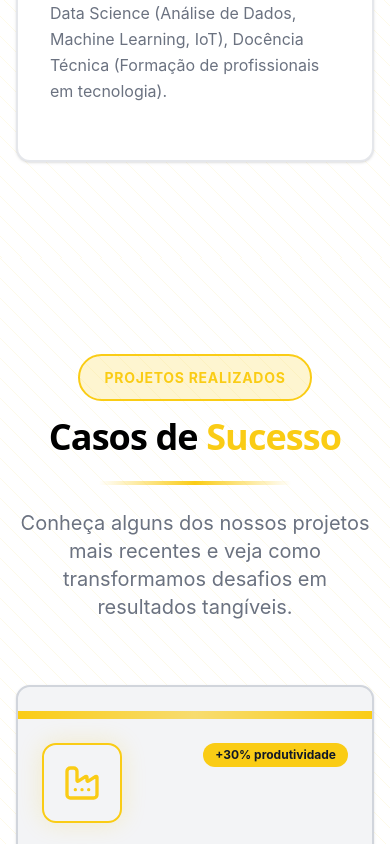
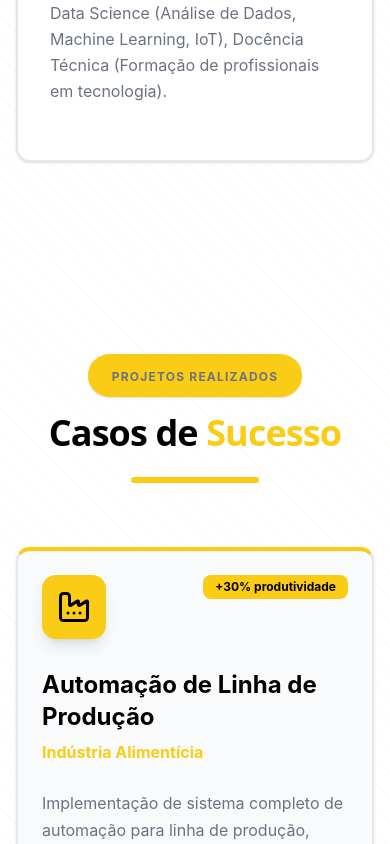
Before and after one commit to ruitobias-eng/portfolio-website, a React (Vite) app: page / in a window 390 px wide. Shown: the part 6451-7295 px from the top of the page. Built offline with nearby package versions, Linux system fonts and the light colour scheme.

Commit message:
fix: resolve tema

```diff
--- a/src/components/Contact.jsx
+++ b/src/components/Contact.jsx
@@ -19,35 +19,37 @@ export default function Contact() {
   const colorsByTheme = {
     light: {
       bgSection: 'bg-gradient-to-b from-gray-50 to-white',
-      textMain: 'text-gray-900',
-      textSecondary: 'text-gray-600',
+      textMain: '#000000',
+      textSecondary: '#374151',
       cardBg: 'bg-white',
       cardBorder: 'border-gray-200',
       accent: '#FACC15',
-      accentText: 'text-yellow-600',
+      accentText: '#FACC15',
       accentBg: 'bg-yellow-500/10',
       inputBg: 'bg-white',
       inputBorder: 'border-gray-300',
-      inputText: 'text-gray-900',
+      inputText: '#000000',
+      labelColor: 'text-gray-700',
       placeholder: 'placeholder:text-gray-400',
-      glow: 'bg-yellow-400/20 blur-3xl',
-      shadow: 'shadow-yellow-400/30'
+      glow: 'bg-yellow-400/10 blur-3xl',
+      shadow: 'shadow-yellow-400/20'
     },
     dark: {
       bgSection: 'bg-black',
-      textMain: 'text-white',
-      textSecondary: 'text-gray-300',
+      textMain: '#FFFFFF',
+      textSecondary: '#D1D5DB',
       cardBg: 'bg-zinc-900',
       cardBorder: 'border-zinc-800',
       accent: '#FACC15',
-      accentText: 'text-yellow-400',
+      accentText: '#FDE047',
       accentBg: 'bg-yellow-400/20',
       inputBg: 'bg-black',
       inputBorder: 'border-zinc-700',
-      inputText: 'text-white',
+      inputText: '#FFFFFF',
+      labelColor: 'text-zinc-300',
       placeholder: 'placeholder:text-gray-500',
-      glow: 'bg-yellow-400/20 blur-3xl',
-      shadow: 'shadow-yellow-500/30'
+      glow: 'bg-yellow-500/10 blur-3xl',
+      shadow: 'shadow-yellow-500/20'
     }
   };
 
@@ -82,18 +84,18 @@ export default function Contact() {
           className="text-center mb-16"
         >
           <div className="inline-block mb-4">
-            <div className={`px-6 py-2 border-2 rounded-full ${colors.accentBg} border-yellow-400`}>
-              <span className={`font-bold text-sm tracking-wider ${colors.accentText}`}>
+            <div className={`px-6 py-2 border-2 rounded-full ${colors.accentBg} border-yellow-400/50`}>
+              <span className="font-bold text-sm tracking-wider" style={{ color: colors.accentText }}>
                 {t.contact.badge}
               </span>
             </div>
           </div>
           <h2 className="text-4xl md:text-6xl font-bold mb-6">
-            <span className={colors.textMain}>{t.contact.title} </span>
-            <span className={colors.accentText}>{t.contact.titleHighlight}</span>
+            <span style={{ color: colors.textMain }}>{t.contact.title} </span>
+            <span style={{ color: colors.accent }}>{t.contact.titleHighlight}</span>
           </h2>
-          <div className={`h-1 w-48 mx-auto bg-gradient-to-r from-transparent via-yellow-400 to-transparent mb-6`} />
-          <p className={`text-xl max-w-3xl mx-auto ${colors.textSecondary}`}>
+          <div className="h-1.5 w-48 mx-auto bg-gradient-to-r from-transparent via-yellow-400 to-transparent mb-6 rounded-full" />
+          <p className={`text-xl max-w-3xl mx-auto leading-relaxed`} style={{ color: colors.textSecondary }}>
             {t.contact.description}
           </p>
         </motion.div>
@@ -107,19 +109,20 @@ export default function Contact() {
               whileInView={{ opacity: 1, y: 0 }}
               transition={{ duration: 0.5, delay: index * 0.1 }}
               viewport={{ once: true }}
+              whileHover={{ y: -5 }}
             >
               <Card className={`border-2 h-full group transition-all duration-300 ${colors.cardBg} ${colors.cardBorder}`}>
-                <CardContent className="p-6 text-center relative">
-                  {/* Glow atrás do ícone */}
-                  <div className={`absolute inset-0 -z-10 ${colors.glow} rounded-3xl scale-95`} />
+                <CardContent className="p-8 text-center relative">
+                  <div className={`absolute inset-0 -z-10 ${colors.glow} rounded-3xl scale-95 opacity-0 group-hover:opacity-100 transition-opacity`} />
 
-                  <div className="relative inline-block mb-4">
-                    <div className={`w-16 h-16 rounded-xl flex items-center justify-center shadow-lg relative z-10 ${colors.accentBg} ${colors.inputText} ${colors.shadow}`}>
+                  <div className="relative inline-block mb-6">
+                    <div className={`w-16 h-16 rounded-2xl flex items-center justify-center shadow-lg relative z-10 transition-transform group-hover:scale-110`}
+                         style={{ backgroundColor: colors.accent, color: '#000000' }}>
                       <info.icon className="w-8 h-8" />
                     </div>
                   </div>
-                  <h3 className={`text-lg font-semibold mb-2 ${colors.textMain}`}>{info.title}</h3>
-                  <p className={colors.textSecondary}>{info.value}</p>
+                  <h3 className="text-xl font-bold mb-3" style={{ color: colors.textMain }}>{info.title}</h3>
+                  <p className="font-medium" style={{ color: colors.textSecondary }}>{info.value}</p>
                 </CardContent>
               </Card>
             </motion.div>
@@ -134,30 +137,36 @@ export default function Contact() {
           viewport={{ once: true }}
         >
           <div className="relative">
-            {/* Glow atrás do card */}
             <div className={`absolute inset-0 -z-10 ${colors.glow} rounded-3xl scale-95`} />
 
-            <Card className={`border-2 ${colors.cardBg} ${colors.cardBorder}`}>
-              {/* Barra superior do Card */}
-              <div className="h-2" style={{ background: `linear-gradient(to right, ${colors.accent}, ${colors.accent}99, ${colors.accent})` }} />
+            <Card className={`border-2 overflow-hidden ${colors.cardBg} ${colors.cardBorder} shadow-2xl`}>
+              <div className="h-2 w-full" style={{ backgroundColor: colors.accent }} />
 
-              <CardHeader>
-                <CardTitle className={`text-3xl font-bold ${colors.textMain}`}>
-                  {t.contact.form.title} <span className={colors.accentText}>{t.contact.form.titleHighlight}</span>
+              <CardHeader className="pt-8 px-8">
+                <CardTitle className="text-3xl font-extrabold" style={{ color: colors.textMain }}>
+                  {t.contact.form.title} <span style={{ color: colors.accent }}>{t.contact.form.titleHighlight}</span>
                 </CardTitle>
-                <p className={colors.textSecondary}>{t.contact.form.subtitle}</p>
+                <p className="font-medium" style={{ color: colors.textSecondary }}>{t.contact.form.subtitle}</p>
               </CardHeader>
-              <CardContent>
+
+              <CardContent className="p-8">
                 {state.succeeded ? (
-                  <div className={`p-4 border-2 rounded-lg text-center ${colors.accentBg} ${colors.accentText}`}>
-                    <p className="font-medium">{t.contact.form.success}</p>
-                  </div>
+                  <motion.div
+                    initial={{ opacity: 0, scale: 0.9 }}
+                    animate={{ opacity: 1, scale: 1 }}
+                    className={`p-8 border-2 rounded-xl text-center ${colors.accentBg}`}
+                    style={{ borderColor: colors.accent }}
+                  >
+                    <p className="text-xl font-bold" style={{ color: colors.textMain }}>{t.contact.form.success}</p>
+                  </motion.div>
                 ) : (
                   <form onSubmit={handleSubmit} className="space-y-6">
                     <div className="grid md:grid-cols-2 gap-6">
-                      {['name', 'email'].map((field, idx) => (
-                        <div key={idx} className="space-y-2">
-                          <Label htmlFor={field}>{t.contact.form[field]}</Label>
+                      {['name', 'email'].map((field) => (
+                        <div key={field} className="space-y-2">
+                          <Label htmlFor={field} className={`font-bold uppercase text-xs tracking-widest ${colors.labelColor}`}>
+                            {t.contact.form[field]}
+                          </Label>
                           <Input
                             id={field}
                             type={field === 'email' ? 'email' : 'text'}
@@ -166,7 +175,8 @@ export default function Contact() {
                             value={formData[field]}
                             onChange={(e) => setFormData({ ...formData, [field]: e.target.value })}
                             required
-                            className={`border-2 focus:border-yellow-400 focus:ring-2 focus:ring-yellow-400/50 ${colors.inputBg} ${colors.inputBorder} ${colors.inputText} ${colors.placeholder}`}
+                            className={`h-12 border-2 transition-all focus:ring-2 focus:ring-yellow-400/20 ${colors.inputBg} ${colors.inputBorder} ${colors.placeholder}`}
+                            style={{ color: colors.inputText, borderColor: theme === 'dark' ? '#27272a' : '#e4e4e7' }}
                           />
                           {field === 'email' && <ValidationError prefix="Email" field="email" errors={state.errors} />}
                         </div>
@@ -174,7 +184,9 @@ export default function Contact() {
                     </div>
 
                     <div className="space-y-2">
-                      <Label htmlFor="subject">{t.contact.form.subject}</Label>
+                      <Label htmlFor="subject" className={`font-bold uppercase text-xs tracking-widest ${colors.labelColor}`}>
+                        {t.contact.form.subject}
+                      </Label>
                       <Input
                         id="subject"
                         name="subject"
@@ -182,21 +194,25 @@ export default function Contact() {
                         value={formData.subject}
                         onChange={(e) => setFormData({ ...formData, subject: e.target.value })}
                         required
-                        className={`border-2 focus:border-yellow-400 focus:ring-2 focus:ring-yellow-400/50 ${colors.inputBg} ${colors.inputBorder} ${colors.inputText} ${colors.placeholder}`}
+                        className={`h-12 border-2 transition-all focus:ring-2 focus:ring-yellow-400/20 ${colors.inputBg} ${colors.inputBorder} ${colors.placeholder}`}
+                        style={{ color: colors.inputText, borderColor: theme === 'dark' ? '#27272a' : '#e4e4e7' }}
                       />
                     </div>
 
                     <div className="space-y-2">
-                      <Label htmlFor="message">{t.contact.form.message}</Label>
+                      <Label htmlFor="message" className={`font-bold uppercase text-xs tracking-widest ${colors.labelColor}`}>
+                        {t.contact.form.message}
+                      </Label>
                       <Textarea
                         id="message"
                         name="message"
                         placeholder={t.contact.form.messagePlaceholder}
-                        rows={6}
+                        rows={5}
                         value={formData.message}
                         onChange={(e) => setFormData({ ...formData, message: e.target.value })}
                         required
-                        className={`border-2 focus:border-yellow-400 focus:ring-2 focus:ring-yellow-400/50 ${colors.inputBg} ${colors.inputBorder} ${colors.inputText} ${colors.placeholder}`}
+                        className={`border-2 transition-all focus:ring-2 focus:ring-yellow-400/20 resize-none ${colors.inputBg} ${colors.inputBorder} ${colors.placeholder}`}
+                        style={{ color: colors.inputText, borderColor: theme === 'dark' ? '#27272a' : '#e4e4e7' }}
                       />
                       <ValidationError prefix="Message" field="message" errors={state.errors} />
                     </div>
@@ -204,10 +220,11 @@ export default function Contact() {
                     <Button
                       type="submit"
                       disabled={state.submitting}
-                      className={`w-full font-bold text-lg py-6 shadow-lg transition-all duration-300 hover:bg-yellow-400/90 active:scale-95 ${colors.accentBg} ${colors.inputText} ${colors.shadow}`}
+                      style={{ backgroundColor: colors.accent, color: '#000000' }}
+                      className={`w-full font-black text-lg py-7 shadow-xl transition-all duration-300 hover:brightness-110 active:scale-[0.98] uppercase tracking-widest ${colors.shadow}`}
                     >
                       {state.submitting ? t.contact.form.submitting : t.contact.form.submit}
-                      <Send className="ml-2 w-5 h-5" />
+                      <Send className="ml-3 w-5 h-5" />
                     </Button>
                   </form>
                 )}
--- a/src/components/Projects.jsx
+++ b/src/components/Projects.jsx
@@ -10,73 +10,61 @@ export default function Projects() {
   const { t } = useLanguage();
   const { theme } = useTheme();
 
-  // 🎨 Paletas de cores por tema (destaque amarelo no tema claro)
   const colorsByTheme = {
   light: {
-      accent: "#FACC15",         // amarelo para destaque
-      accentText: "text-yellow-600",
+    accent: "#FACC15",
     bgSection: "bg-white",
-      bgCard: "bg-gray-100",
-      borderCard: "border-gray-300",
+    bgCard: "bg-gray-50",
+    borderCard: "border-gray-200",
     textMain: "#000000",
-      textSecondary: "text-gray-600",
-      glow: "bg-yellow-400/20 blur-3xl",
+    textSecondary: "text-gray-700",
   },
   dark: {
-      accent: "#FACC15",         // amarelo para destaque
-      accentText: "text-yellow-400",
-      bgSection: "bg-gradient-to-b from-black via-zinc-900 to-black",
+    accent: "#FACC15",
+    bgSection: "bg-black",
     bgCard: "bg-zinc-900",
     borderCard: "border-zinc-800",
-      textMain: "text-white",
-      textSecondary: "text-gray-300",
-      glow: "bg-yellow-400/20 blur-3xl",
+    // Alteramos para Hexadecimal puro para evitar conflitos de herança do Tailwind
+    textMain: "#FFFFFF",        // Branco puro para títulos
+    textSecondary: "#D1D5DB",   // Equivalente ao gray-300, mas fixo em Hex
+    accentText: "#FDE047",      // Um amarelo levemente mais claro (yellow-300) para realces no dark
   },
 };
 
   const colors = colorsByTheme[theme] || colorsByTheme.light;
+  const projectIcons = [Factory, Droplet, Building2];
 
-  const projectIcons = [Factory, Droplet, Building2];
   const projectTags = [
-    ["CLPs", "SCADA", "Sensores"],
-    ["SDCD", "Otimização", "Monitoramento"],
+    ["CLPs", "SCADA", "Indústria 4.0"],
+    ["SDCD", "Otimização", "Sistemas"],
     ["BMS", "IoT", "Eficiência"],
   ];
 
   return (
-    <section
-      id="projetos"
-      className={`py-24 relative overflow-hidden transition-colors duration-500 ${colors.bgSection}`}
-    >
-      {/* 🔳 Background Pattern */}
-      <div className="absolute inset-0 opacity-10">
+    <section id="projetos" className={`py-24 relative overflow-hidden ${colors.bgSection}`}>
+      {/* Background Pattern Ajustado */}
+      <div className="absolute inset-0 opacity-[0.12]">
         <div
           className="absolute inset-0"
           style={{
             backgroundImage: `linear-gradient(45deg, transparent 48%, ${colors.accent} 49%, ${colors.accent} 51%, transparent 52%)`,
-            backgroundSize: "20px 20px",
+            backgroundSize: "25px 25px",
           }}
         />
       </div>
 
-      <div className="max-w-7xl mx-auto px-4 sm:px-6 lg:px-8 relative">
-        {/* Cabeçalho */}
+      <div className="max-w-7xl mx-auto px-4 relative">
         <motion.div
           initial={{ opacity: 0, y: 30 }}
           whileInView={{ opacity: 1, y: 0 }}
-          transition={{ duration: 0.8 }}
-          viewport={{ once: true }}
           className="text-center mb-16"
         >
           <div className="inline-block mb-4">
             <div
-              className="px-6 py-2 border-2 rounded-full bg-opacity-20"
-              style={{
-                backgroundColor: `${colors.accent}33`,
-                borderColor: colors.accent,
-              }}
+              className="px-6 py-2 rounded-full shadow-sm"
+              style={{ backgroundColor: colors.accent, color: "#000000" }}
             >
-              <span className="font-bold text-sm tracking-wider" style={{ color: colors.accent }}>
+              <span className="font-bold text-xs uppercase tracking-widest">
                 {t.projects.badge}
               </span>
             </div>
@@ -87,81 +75,43 @@ export default function Projects() {
             <span style={{ color: colors.accent }}>{t.projects.titleHighlight}</span>
           </h2>
 
-          <div
-            className="h-1 w-48 mx-auto mb-6"
-            style={{ background: `linear-gradient(to right, transparent, ${colors.accent}, transparent)` }}
-          />
-
-          <p className="text-xl max-w-3xl mx-auto" style={{ color: colors.textSecondary }}>
-            {t.projects.description}
-          </p>
+          <div className="h-1.5 w-32 mx-auto mb-8 rounded-full" style={{ backgroundColor: colors.accent }} />
         </motion.div>
 
-        {/* Cards */}
         <div className="grid md:grid-cols-2 lg:grid-cols-3 gap-8">
           {t.projects.items?.map((project, index) => {
             const Icon = projectIcons[index];
             return (
-              <motion.div
-                key={index}
-                initial={{ opacity: 0, y: 30 }}
-                whileInView={{ opacity: 1, y: 0 }}
-                transition={{ duration: 0.5, delay: index * 0.1 }}
-                viewport={{ once: true }}
-              >
-                <Card
-                  className={`h-full group cursor-pointer overflow-hidden transition-all duration-300 border-2 ${colors.bgCard} ${colors.borderCard}`}
-                >
-                  {/* Barra superior */}
-                  <div
-                    className="h-2"
-                    style={{
-                      background: `linear-gradient(to right, ${colors.accent}, ${colors.accent}99, ${colors.accent})`,
-                    }}
-                  />
-
+              <motion.div key={index} whileHover={{ y: -10 }}>
+                <Card className={`h-full border-2 border-t-4 ${colors.bgCard} ${colors.borderCard}`} style={{ borderTopColor: colors.accent }}>
                   <CardHeader>
-                    <div className="relative mb-4">
-                      <div
-                        className="w-20 h-20 rounded-xl flex items-center justify-center transition-all duration-300 shadow-lg"
-                        style={{
-                          border: `2px solid ${colors.accent}`,
-                          backgroundColor: colors.bgCard,
-                          boxShadow: `0 0 25px ${colors.accent}33`,
-                        }}
-                      >
-                        <Icon
-                          className="w-10 h-10 transition-colors group-hover:brightness-110"
-                          style={{ color: colors.accent }}
-                        />
+                    <div className="flex justify-between items-start mb-6">
+                      <div className="w-16 h-16 rounded-xl flex items-center justify-center shadow-lg" style={{ backgroundColor: colors.accent, color: "#000000" }}>
+                        <Icon className="w-9 h-9" />
                       </div>
-                      <div
-                        className="absolute top-0 right-0 px-3 py-1 font-bold text-xs rounded-full"
-                        style={{ backgroundColor: colors.accent, color: colors.bgCard }}
-                      >
+                      <Badge className="px-3 py-1 font-bold border-none" style={{ backgroundColor: colors.accent, color: "#000000" }}>
                         {project.result}
+                      </Badge>
                     </div>
-                    </div>
-
-                    <CardTitle style={{ color: colors.textMain }}>{project.title}</CardTitle>
-                    <p style={{ color: colors.accent, fontWeight: 600 }}>{project.client}</p>
+                    <CardTitle className="text-2xl font-bold" style={{ color: colors.textMain }}>{project.title}</CardTitle>
+                    <p className="font-bold" style={{ color: colors.accent }}>{project.client}</p>
                   </CardHeader>
 
                   <CardContent>
-                    <p style={{ color: colors.textSecondary }}>{project.description}</p>
-                    <div className="flex flex-wrap gap-2 mt-2">
+                    <p className="mb-6" style={{ color: colors.textSecondary }}>{project.description}</p>
+                    <div className="flex flex-wrap gap-2">
                       {projectTags[index]?.map((tag, idx) => (
-                        <Badge
+                        <span
                           key={idx}
-                          className="text-xs font-semibold transition-all duration-300"
+                          className="px-2 py-1 text-[10px] font-black uppercase border-2 rounded"
                           style={{
-                            backgroundColor: `${colors.accent}1A`,
-                            border: `1px solid ${colors.accent}4D`,
-                            color: colors.accent,
+                            borderColor: colors.accent,
+                            color: theme === 'light' ? '#856404' : colors.accent,
+                            backgroundColor: theme === 'light' ? `${colors.accent}15` : 'transparent'
                           }}
                         >
                           {tag}
-                        </Badge>
+                        </span>
                       ))}
                     </div>
                   </CardContent>
--- a/src/components/Services.jsx
+++ b/src/components/Services.jsx
@@ -17,25 +17,25 @@ export default function Services() {
     'https://qtrypzzcjebvfcihiynt.supabase.co/storage/v1/object/public/base44-prod/public/68e02bfb1dd3ddcbb6543743/92f3583e8_delivery.png'
   ];
 
-  // 🎨 Cores por tema (mesmo padrão Contact/Team)
+ // 🎨 Cores por tema (Otimizadas para contraste máximo)
   const colorsByTheme = {
     light: {
-      primary: '#FACC15',       // destaque amarelo
+      primary: '#FACC15',
       bgSection: 'bg-white',
       bgCard: 'bg-gray-100',
-      borderCard: 'border-gray-300',
+      borderCard: 'border-gray-200',
       textMain: '#000000',
-      textSecondary: 'text-gray-600',
-      accentText: 'text-yellow-600',
+      textSecondary: 'text-gray-700',
+      accentText: 'text-[#FACC15]',
     },
     dark: {
       primary: '#FACC15',
       bgSection: 'bg-black',
       bgCard: 'bg-zinc-900',
       borderCard: 'border-zinc-800',
-      textMain: 'text-white',
-      textSecondary: 'text-gray-300',
-      accentText: 'text-yellow-400',
+      textMain: '#FFFFFF',
+      textSecondary: '#D1D5DB',
+      accentText: '#FDE047',
     },
   };
 
--- a/src/components/Team.jsx
+++ b/src/components/Team.jsx
@@ -8,27 +8,27 @@ export default function Team() {
   const { t } = useLanguage();
   const { theme } = useTheme();
 
-  // 🎨 Paletas de cores por tema (mesmo padrão do Contact.jsx)
+  // 🎨 Paletas de cores por tema (Otimizadas para legibilidade técnica)
   const colorsByTheme = {
     light: {
-      primary: "#FACC15",       // destaque amarelo
+      primary: "#FACC15",
       bgSection: "bg-white",
       bgCard: "bg-gray-100",
-      borderCard: "border-gray-300",
-      textMain: "#000000",
-      textSecondary: "text-gray-600",
-      accentText: "text-yellow-600",
-      glow: "bg-yellow-400/20 blur-3xl",
+      borderCard: "border-gray-200", // Mais suave para um look clean
+      textMain: "#000000",       // Preto puro para contraste máximo
+      textSecondary: "text-gray-700",
+      accentText: "text-[#FACC15]",  // Hex puro para evitar o tom laranja
+      glow: "bg-yellow-400/10 blur-3xl",
     },
     dark: {
-      primary: "#FACC15",       // destaque amarelo
-      bgSection: "bg-gradient-to-b from-black via-zinc-900 to-black",
+      primary: "#FACC15",
+      bgSection: "bg-black",     // Preto sólido ajuda o texto branco a "saltar" da tela
       bgCard: "bg-zinc-900",
       borderCard: "border-zinc-800",
-      textMain: "text-white",
-      textSecondary: "text-gray-300",
-      accentText: "text-yellow-400",
-      glow: "bg-yellow-400/20 blur-3xl",
+      textMain: "#FFFFFF",        // Branco puro em Hex para máxima nitidez no dark
+      textSecondary: "#D1D5DB",   // Cinza nítido (gray-300) para descrições longas
+      accentText: "#FDE047",      // Amarelo mais claro para destacar cargos sem sumir no fundo
+      glow: "bg-yellow-500/10 blur-3xl",
     },
   };
 
```
Also changed, not shown: src/components/Navbar.jsx (+16 -28 lines), 5 other files (tests, documents, lock files or other folders). Lines whose indentation alone changed are shown as unchanged.
